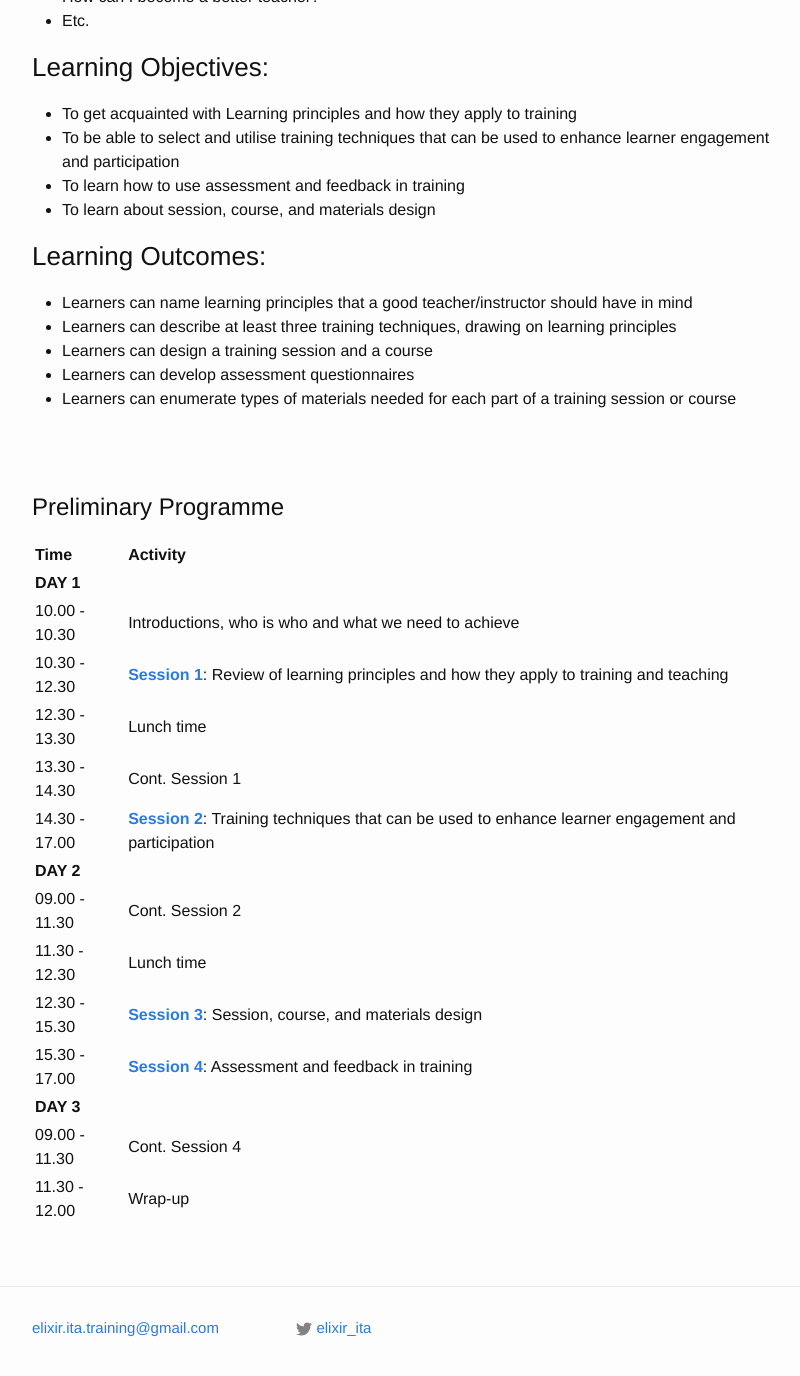
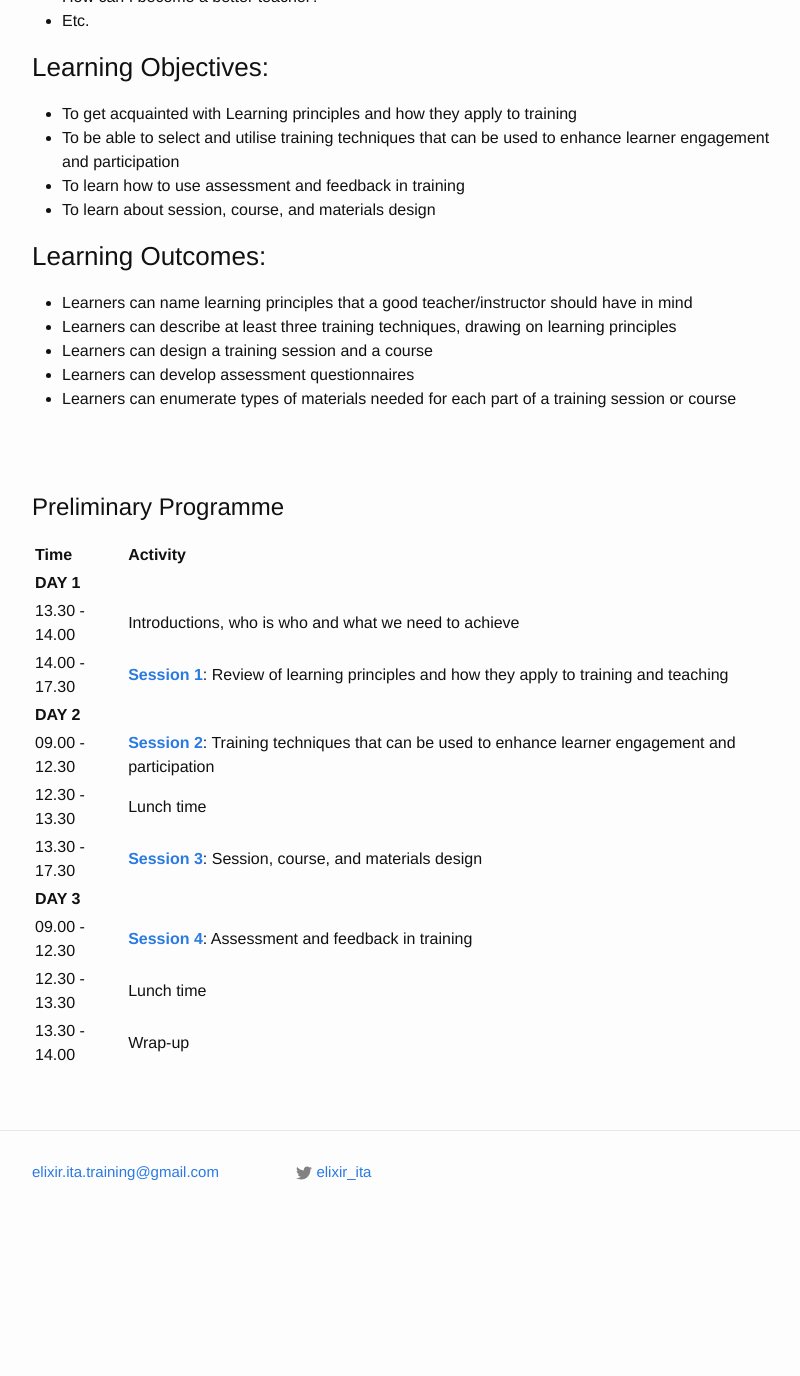
Before and after one commit to ELIXIR-IIB-training/website, a Jekyll site: the page built from _posts/2018-10-09-train-the-trainer-stockholm.md, in a window 1280 px wide and 1400 px high, scrolled down 2001 px. Shown: the top 1376 px of the window, without its empty margins (238-1038 px from the left). Built offline with Jekyll 4.4.1, drawn with Linux system fonts in a browser that asks for light colours; after the commit the page ends 3245 px from its top, so only the background shows below that.

Commit message:
Update time table of TtT in Stocholm

```diff
--- a/_posts/2018-10-09-train-the-trainer-stockholm.md
+++ b/_posts/2018-10-09-train-the-trainer-stockholm.md
@@ -101,16 +101,13 @@ If you have questions like the following ones, this course may be very helpful t
  Time | Activity
 :---------------------|:----------------
 **DAY 1**             |
-10.00 - 10.30         | Introductions, who is who and what we need to achieve
-10.30 - 12.30         | [**Session 1**](https://github.com/ppalagi/EXCELERATE-TtT/blob/master/TtT_session_1.md): Review of learning principles and how they apply to training and teaching
+13.30 - 14.00         | Introductions, who is who and what we need to achieve
+14.00 - 17.30         | [**Session 1**](https://github.com/ppalagi/EXCELERATE-TtT/blob/master/TtT_session_1.md): Review of learning principles and how they apply to training and teaching
+**DAY 2**             |
+09.00 - 12.30         | [**Session 2**](https://github.com/ppalagi/EXCELERATE-TtT/blob/master/TtT_session_2.md): Training techniques that can be used to enhance learner engagement and participation
 12.30 - 13.30         | Lunch time
-13.30 - 14.30         | Cont. Session 1
-14.30 - 17.00         | [**Session 2**](https://github.com/ppalagi/EXCELERATE-TtT/blob/master/TtT_session_2.md): Training techniques that can be used to enhance learner engagement and participation
-**DAY 2**             |
-09.00 - 11.30         | Cont. Session 2
-11.30 - 12.30         | Lunch time
-12.30 - 15.30         | [**Session 3**](https://github.com/ppalagi/EXCELERATE-TtT/blob/master/TtT_session_3.md): Session, course, and materials design
-15.30 - 17.00         | [**Session 4**](https://github.com/ppalagi/EXCELERATE-TtT/blob/master/TtT_session_4.md): Assessment and feedback in training
+13.30 - 17.30         | [**Session 3**](https://github.com/ppalagi/EXCELERATE-TtT/blob/master/TtT_session_3.md): Session, course, and materials design
 **DAY 3**             |
-09.00 - 11.30         | Cont. Session 4
-11.30 - 12.00         | Wrap-up
+09.00 - 12.30         | [**Session 4**](https://github.com/ppalagi/EXCELERATE-TtT/blob/master/TtT_session_4.md): Assessment and feedback in training
+12.30 - 13.30         | Lunch time
+13.30 - 14.00         | Wrap-up
```
